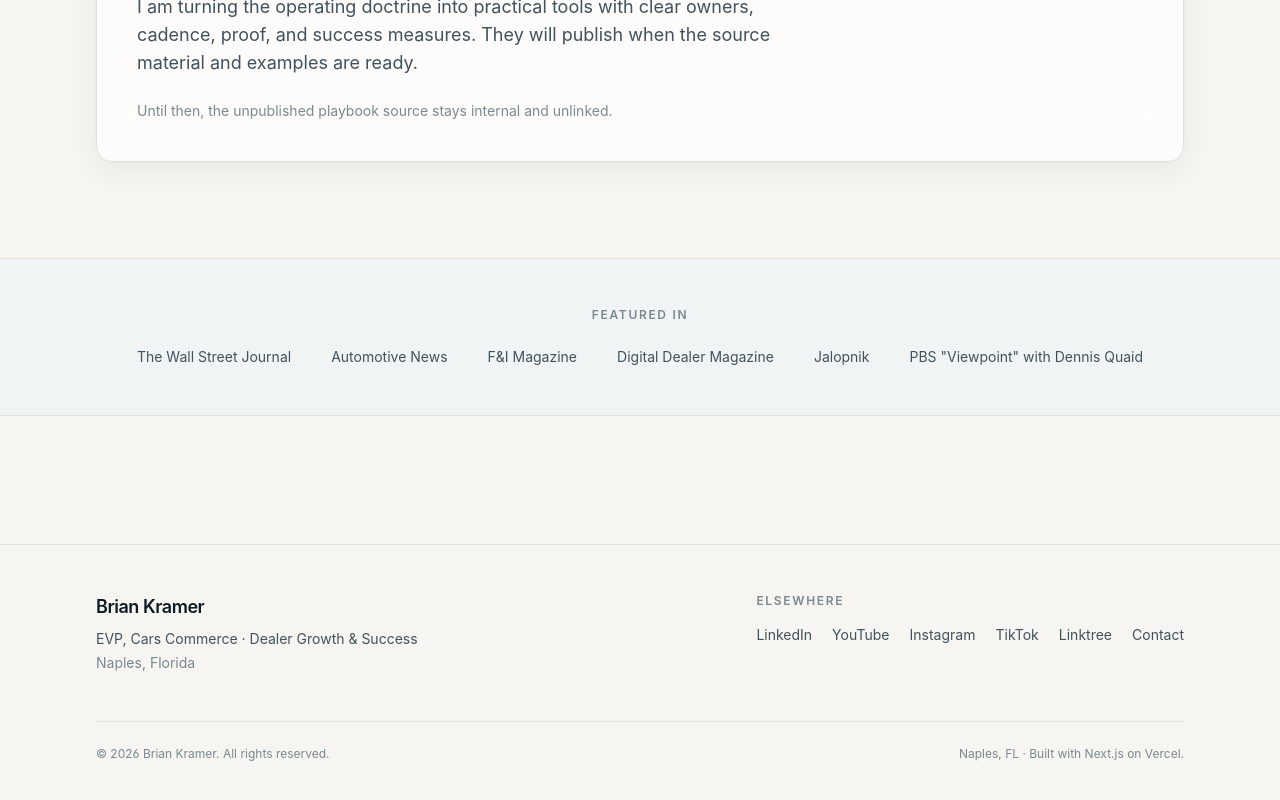
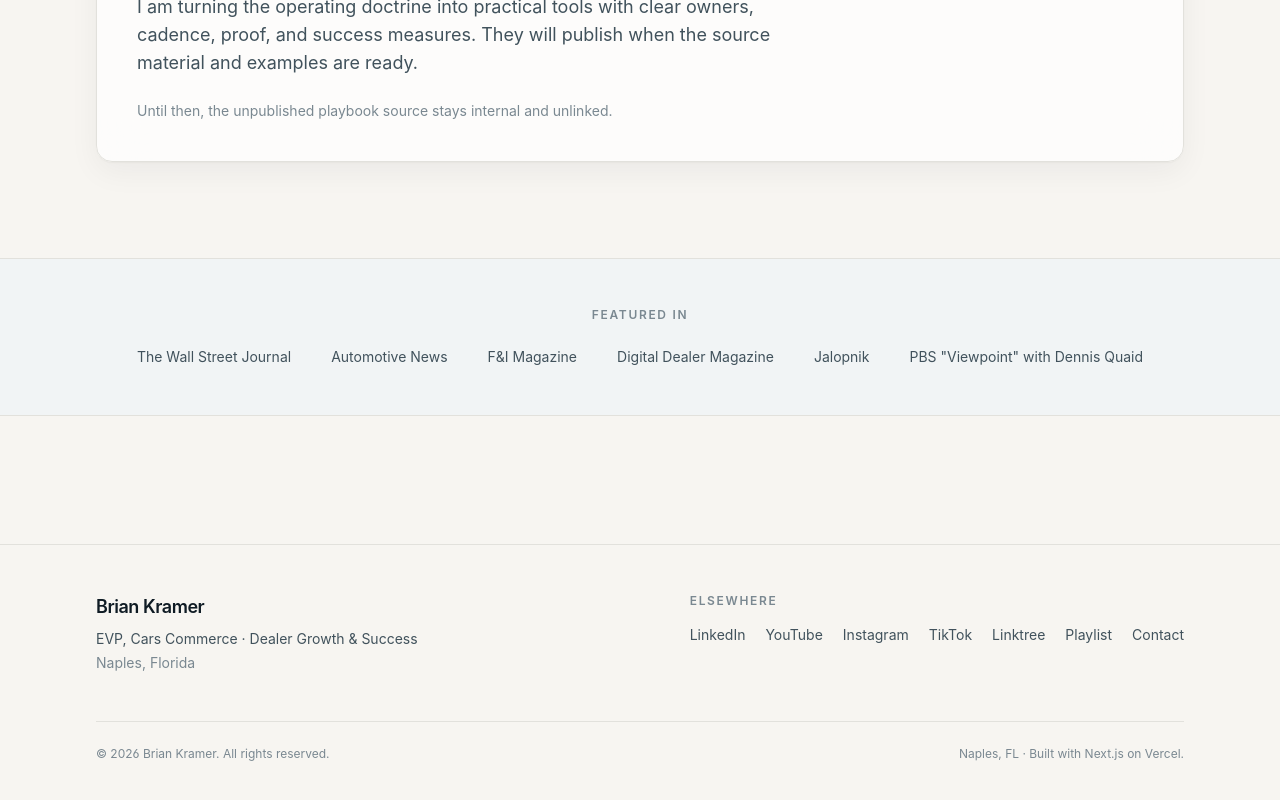
Before and after one commit to Kramerbrian/briankramer.io, a Next.js app: page / in a window 1280 px wide. Shown: the part 2721-3521 px from the top of the page. Built offline with nearby package versions, Linux system fonts and the light colour scheme.

Commit message:
Link playlist in footer

```diff
--- a/components/Footer.tsx
+++ b/components/Footer.tsx
@@ -43,6 +43,11 @@ export function Footer() {
                 </li>
               ))}
               <li>
+                <Link href="/playlist" className="transition-colors hover:text-ink">
+                  Playlist
+                </Link>
+              </li>
+              <li>
                 <Link href="/contact" className="transition-colors hover:text-ink">
                   Contact
                 </Link>
```
